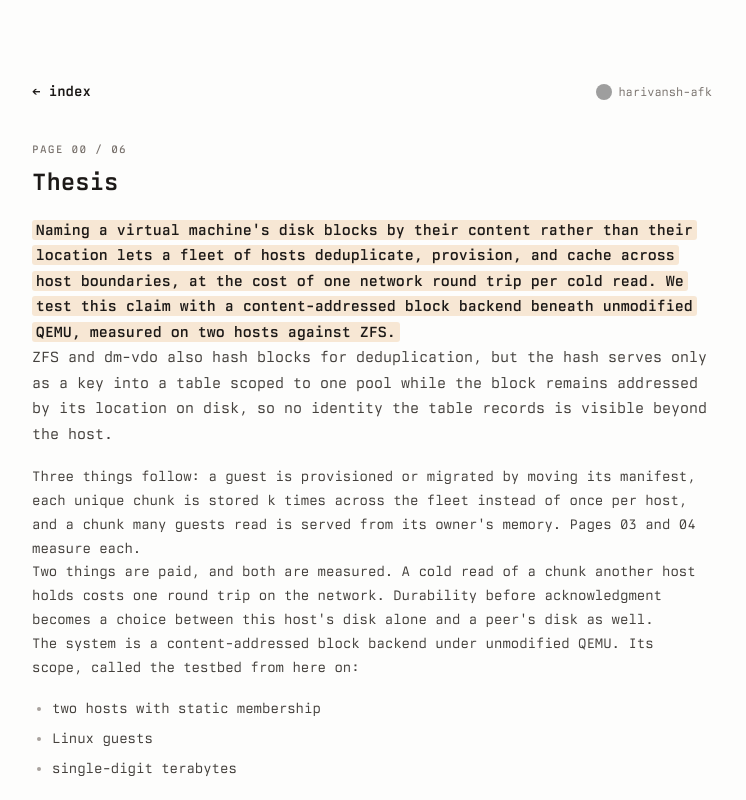
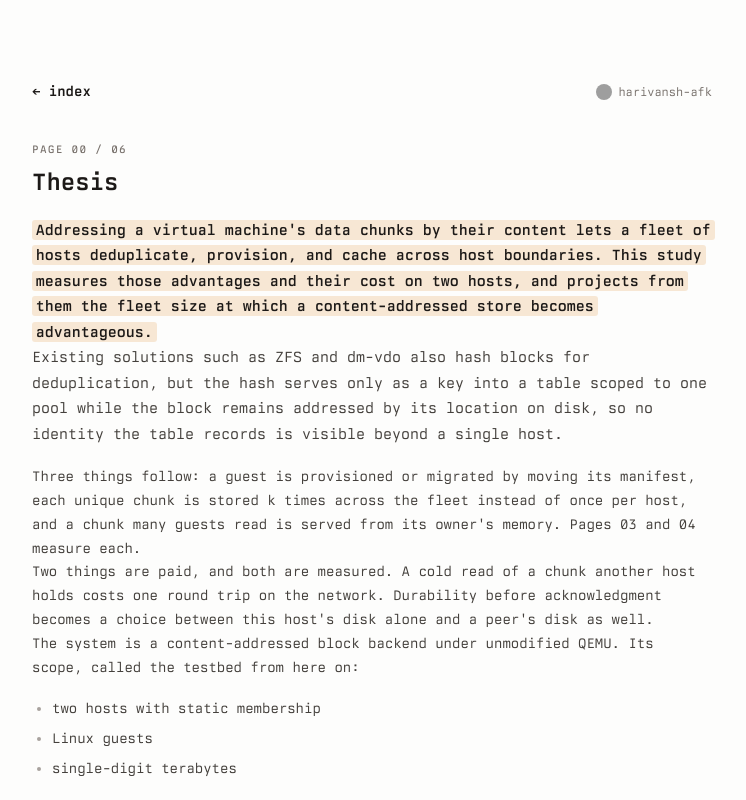
Before and after one commit to harivansh-afk/cas, a SvelteKit app in the folder playbook/: page /00 in a window 1280 px wide. Shown: the top 800 px of the page, without its empty margins (268-1014 px from the left). Built offline with nearby package versions, Linux system fonts and the light colour scheme; grey boxes are pictures that could not be loaded.

Commit message:
spec: thesis opening per author

```diff
--- a/playbook/src/routes/00/+page.svelte
+++ b/playbook/src/routes/00/+page.svelte
@@ -6,8 +6,8 @@
 
 <PageHead num="00" />
 <p class="lede">
-	<mark>Naming a virtual machine's disk blocks by their content rather than their location lets a fleet of hosts deduplicate, provision, and cache across host boundaries, at the cost of one network round trip per cold read. We test this claim with a content-addressed block backend beneath unmodified QEMU, measured on two hosts against ZFS.</mark><br />
-	ZFS and dm-vdo also hash blocks for deduplication, but the hash serves only as a key into a table scoped to one pool while the block remains addressed by its location on disk, so no identity the table records is visible beyond the host.
+	<mark>Addressing a virtual machine's data chunks by their content lets a fleet of hosts deduplicate, provision, and cache across host boundaries. This study measures those advantages and their cost on two hosts, and projects from them the fleet size at which a content-addressed store becomes advantageous.</mark><br />
+	Existing solutions such as ZFS and dm-vdo also hash blocks for deduplication, but the hash serves only as a key into a table scoped to one pool while the block remains addressed by its location on disk, so no identity the table records is visible beyond a single host.
 </p>
 <p>
 	Three things follow: a guest is provisioned or migrated by moving its manifest, each unique chunk is stored k times across the fleet instead of once per host, and a chunk many guests read is served from its owner's memory. Pages 03 and 04 measure each.<br />
```
Also changed, not shown: 1 other file (tests, documents, lock files or other folders).
